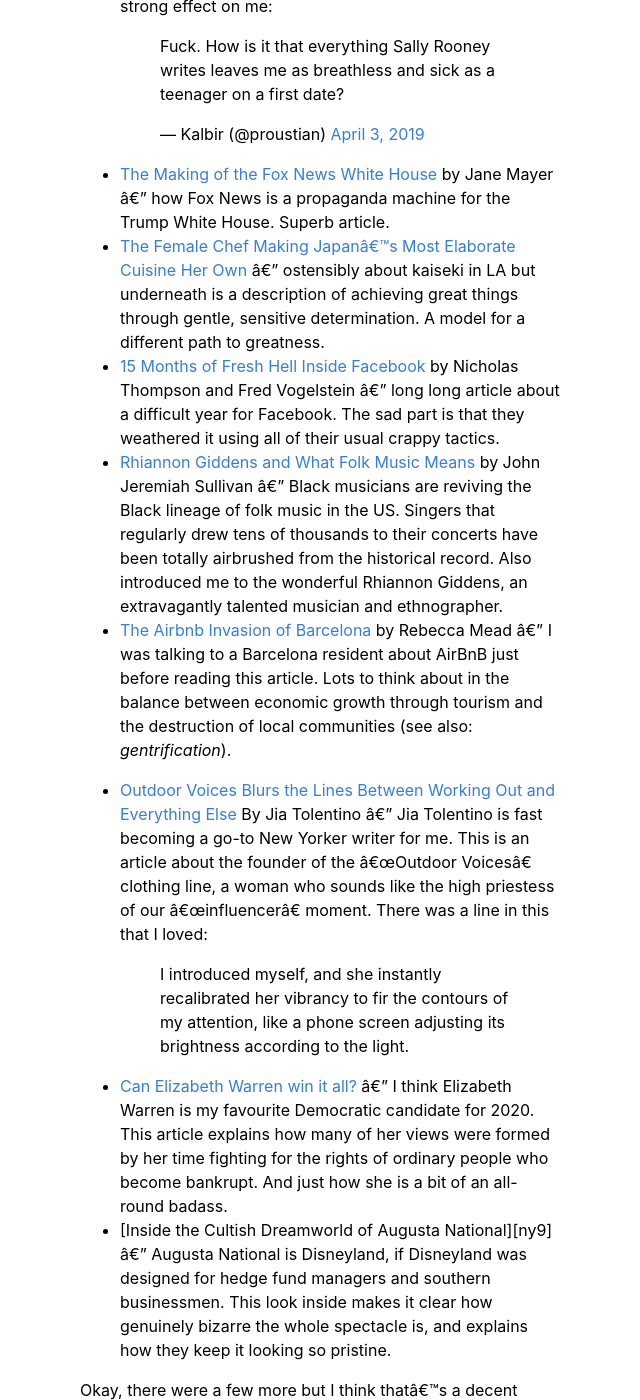
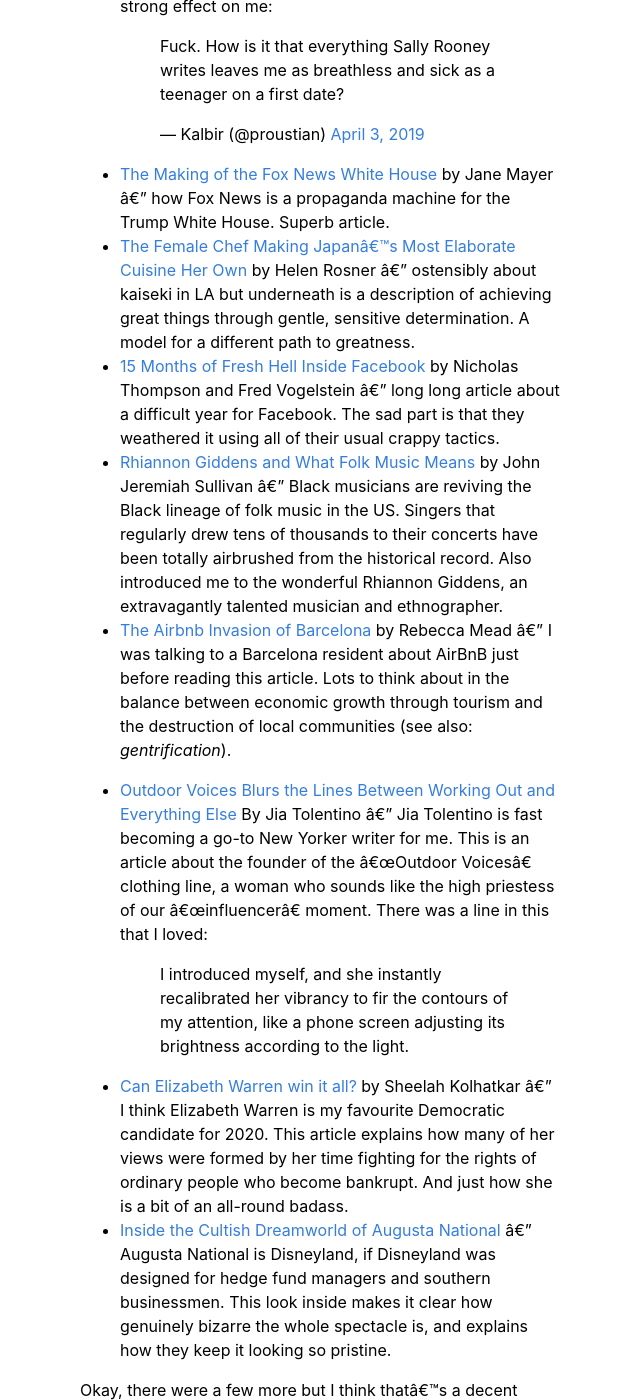
Before and after one commit to kalbir/kalbirsohi.net, a Jekyll site: the page built from _posts/2019-07-21-what-i-read-in-april-may-june.markdown, in a window 1280 px wide and 1400 px high, scrolled down 1141 px. Shown: the whole window, without its empty margins (496-1136 px from the left). Built offline with Jekyll 4.4.1, drawn with Linux system fonts in a browser that asks for light colours; comment, search, counter and statistics services are not loaded.

Commit message:
Fix some broken links

```diff
--- a/_posts/2019-07-21-what-i-read-in-april-may-june.markdown
+++ b/_posts/2019-07-21-what-i-read-in-april-may-june.markdown
@@ -14,7 +14,7 @@
 - _Milkman_ by Anna Burns. Outstanding book. For anyone who has lived (or particularly grew up) in a culture of hierarchy, gaslighting, spoken and unspoken rules, anger and otherness. Can't tell you how much this book churned me up, in a good way.
 <!--more-->
 - _Africa's tarnished name_ by Chinua Achebe &mdash; a few short essays from the Nigerian master. All very good, "Travelling white" a particular highlight.
-- _Kudos_ by Rachel Cusk &mdash; so I completed the triology, pretty much the day the paperback version of Kudos came out. It maintained the fantastic quality to the end. My favourite of the three was [Transit]().
+- _Kudos_ by Rachel Cusk &mdash; so I completed the triology, pretty much the day the paperback version of Kudos came out. It maintained the fantastic quality to the end. My favourite of the three was [Transit][trans].
 - _The Making of a Manager: What to Do When Everyone Looks to You_ by Julie Zhuo &mdash; very good exposition of what management should look like in contemporary technology organisations. I agree with, and try to implement, almost everything in this book. In some ways is this is pretty odd, given how awful a company Facebook is overall (see Wired article below). You can read this as a book that shows how you can build high functioning teams utterly divorced from any idea of doing the right thing.
 - _Tinker, Tailor, Soldier, Spy_ by John le Carré &mdash; don't remember when I read this but I did. I love the book and it reminded me how good the old school Alec Guinness TV show is.
 
@@ -25,7 +25,7 @@
   <blockquote class="twitter-tweet" data-lang="en"><p lang="en" dir="ltr">Fuck. How is it that everything Sally Rooney writes leaves me as breathless and sick as a teenager  on a first date?</p>&mdash; Kalbir (@proustian) <a href="https://twitter.com/proustian/status/1113432943526121472?ref_src=twsrc%5Etfw">April 3, 2019</a></blockquote>
   <script async src="https://platform.twitter.com/widgets.js" charset="utf-8"></script>
 - [The Making of the Fox News White House][ny3] by Jane Mayer &mdash; how Fox News is a propaganda machine for the Trump White House. Superb article.
-- [The Female Chef Making Japan’s Most Elaborate Cuisine Her Own][ny4] &mdash; ostensibly about kaiseki in LA but underneath is a description of achieving great things through gentle, sensitive determination. A model for a different path to greatness.
+- [The Female Chef Making Japan’s Most Elaborate Cuisine Her Own][ny4] by Helen Rosner &mdash; ostensibly about kaiseki in LA but underneath is a description of achieving great things through gentle, sensitive determination. A model for a different path to greatness.
 - [15 Months of Fresh Hell Inside Facebook][wired] by Nicholas Thompson and Fred Vogelstein &mdash; long long article about a difficult year for Facebook. The sad part is that they weathered it using all of their usual crappy tactics.
 - [Rhiannon Giddens and What Folk Music Means][ny5] by John Jeremiah Sullivan &mdash; Black musicians are reviving the Black lineage of folk music in the US. Singers that regularly drew tens of thousands to their concerts have been totally airbrushed from the historical record. Also introduced me to the wonderful Rhiannon Giddens, an extravagantly talented musician and ethnographer.
 - [The Airbnb Invasion of Barcelona][ny6] by Rebecca Mead &mdash; I was talking to a Barcelona resident about AirBnB just before reading this article. Lots to think about in the balance between economic growth through tourism and the destruction of local communities (see also: _gentrification_).
@@ -33,11 +33,12 @@
 
   <blockquote>I introduced myself, and she instantly recalibrated her vibrancy to fir the contours of my attention, like a phone screen adjusting its brightness according to the light.</blockquote>
 
-- [Can Elizabeth Warren win it all?][ny8] &mdash; I think Elizabeth Warren is my favourite Democratic candidate for 2020. This article explains how many of her views were formed by her time fighting for the rights of ordinary people who become bankrupt. And just how she is a bit of an all-round badass.
+- [Can Elizabeth Warren win it all?][ny8] by Sheelah Kolhatkar &mdash; I think Elizabeth Warren is my favourite Democratic candidate for 2020. This article explains how many of her views were formed by her time fighting for the rights of ordinary people who become bankrupt. And just how she is a bit of an all-round badass.
 - [Inside the Cultish Dreamworld of Augusta National][ny9] &mdash; Augusta National is Disneyland, if Disneyland was designed for hedge fund managers and southern businessmen. This look inside makes it clear how genuinely bizarre the whole spectacle is, and explains how they keep it looking so pristine.
 
 Okay, there were a few more but I think that's a decent selection.
 
+[trans]: https://kalbirsohi.net/writing/reading/2019/04/06/what-i-read-in-march.html
 [ny1]: https://www.newyorker.com/magazine/2019/03/11/all-will-be-well
 [ny2]: https://www.newyorker.com/magazine/2019/03/18/color-and-light
 [ny3]: https://www.newyorker.com/magazine/2019/03/11/the-making-of-the-fox-news-white-house
```
Also changed, not shown: other parts of _posts/2019-07-21-what-i-read-in-april-may-june.markdown (+1 -0 lines).
